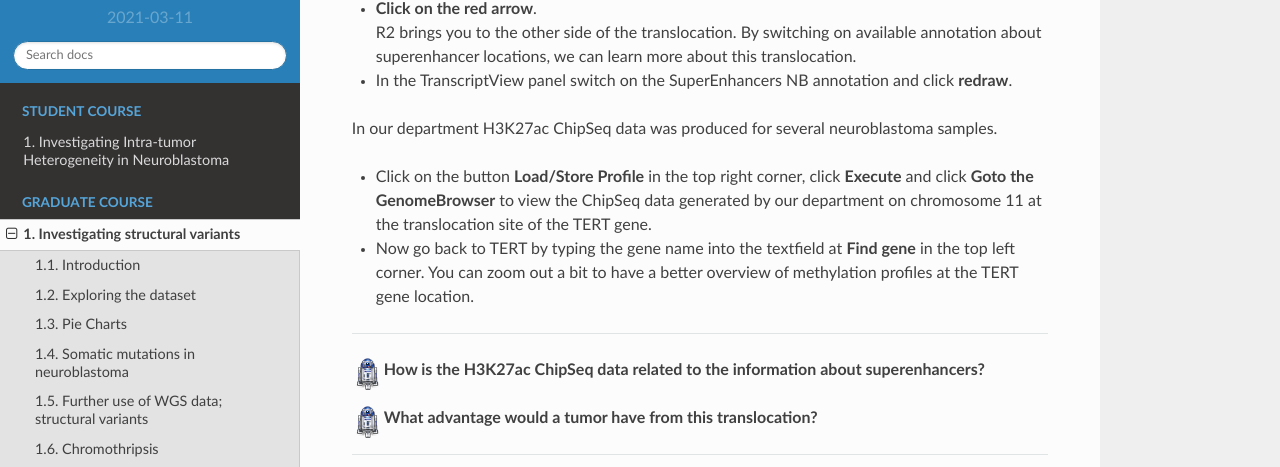
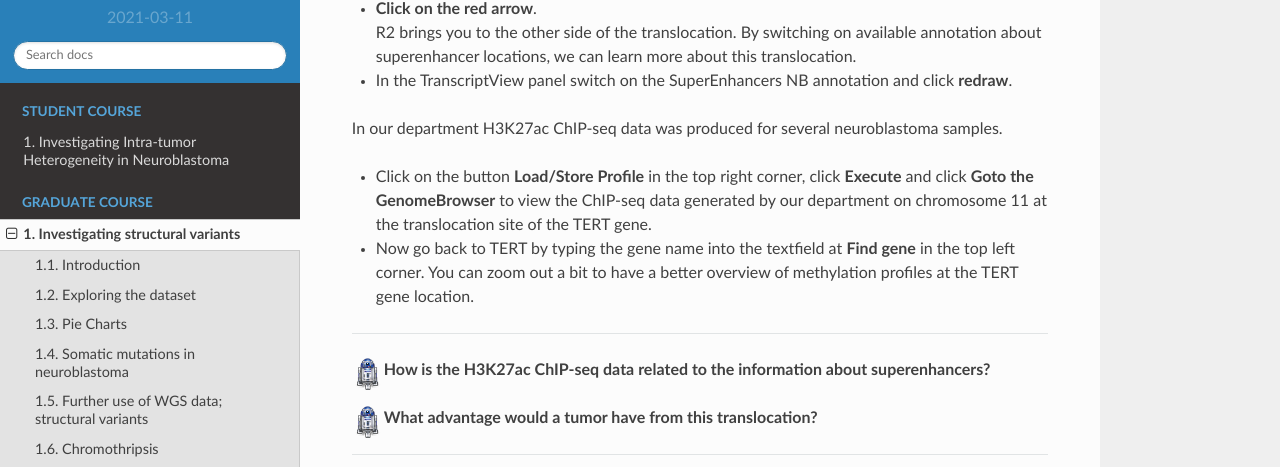
Before and after one commit to antronerds/r2-training-courses, a Sphinx documentation site: the page built from docs/Finding_structural_variants.md, in a window 1280 px wide and 900 px high, scrolled down 12400 px. Shown: the part 139-606 px from the top of the window. Built offline with Sphinx 7.4.7 and the Read the Docs theme 2.0.0, drawn with Linux system fonts in a browser that asks for light colours; pages that are not in the unit, such as notebooks, are missing from menus.

```diff
--- a/docs/Finding_structural_variants.md
+++ b/docs/Finding_structural_variants.md
@@ -332,12 +332,12 @@
 R2 brings you to the other side of the translocation. By switching on available annotation about superenhancer locations, we can learn more about this translocation.
 * In the TranscriptView panel switch on the SuperEnhancers NB annotation and click **redraw**.
 
-In our department H3K27ac ChipSeq data was produced for several neuroblastoma samples.
-* Click on the button **Load/Store Profile** in the top right corner, click **Execute** and click **Goto the GenomeBrowser** to view the ChipSeq data generated by our department on chromosome 11 at the translocation site of the TERT gene.
+In our department H3K27ac ChIP-seq data was produced for several neuroblastoma samples.
+* Click on the button **Load/Store Profile** in the top right corner, click **Execute** and click **Goto the GenomeBrowser** to view the ChIP-seq data generated by our department on chromosome 11 at the translocation site of the TERT gene.
 * Now go back to TERT by typing the gene name into the textfield at **Find gene** in the top left corner. You can zoom out a bit to have a better overview of methylation profiles at the TERT gene location.
 
  ---------
-  ![](_static/images/R2d2_logo.png)**How is the H3K27ac ChipSeq data related to the information about superenhancers?**
+  ![](_static/images/R2d2_logo.png)**How is the H3K27ac ChIP-seq data related to the information about superenhancers?**
 
   ![](_static/images/R2d2_logo.png)**What advantage would a tumor have from this translocation?**
  <br>
```
Also changed, not shown: docs/Investigating_Tumor_Heterogeneity.md (line endings or trailing spaces).
